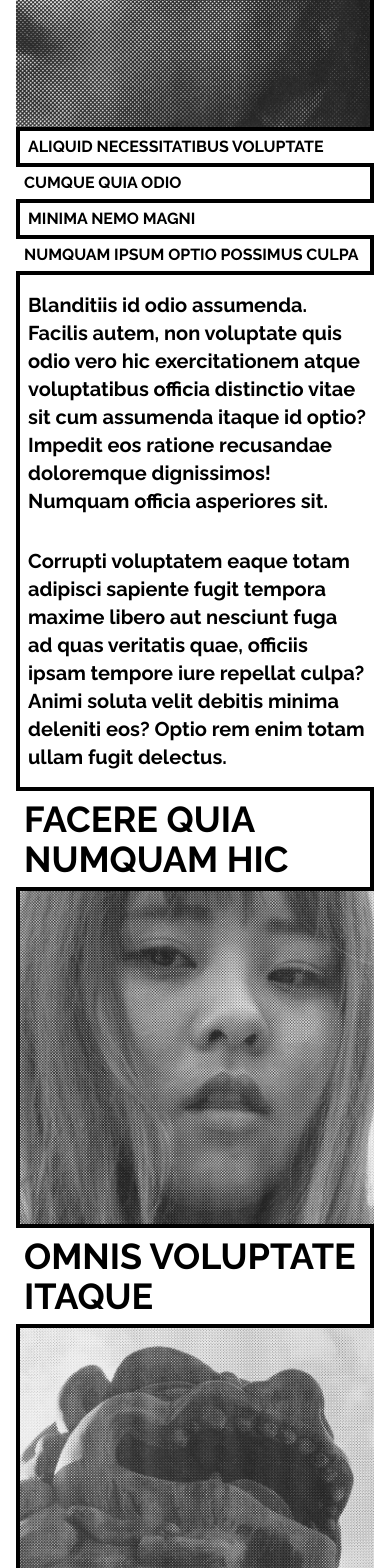
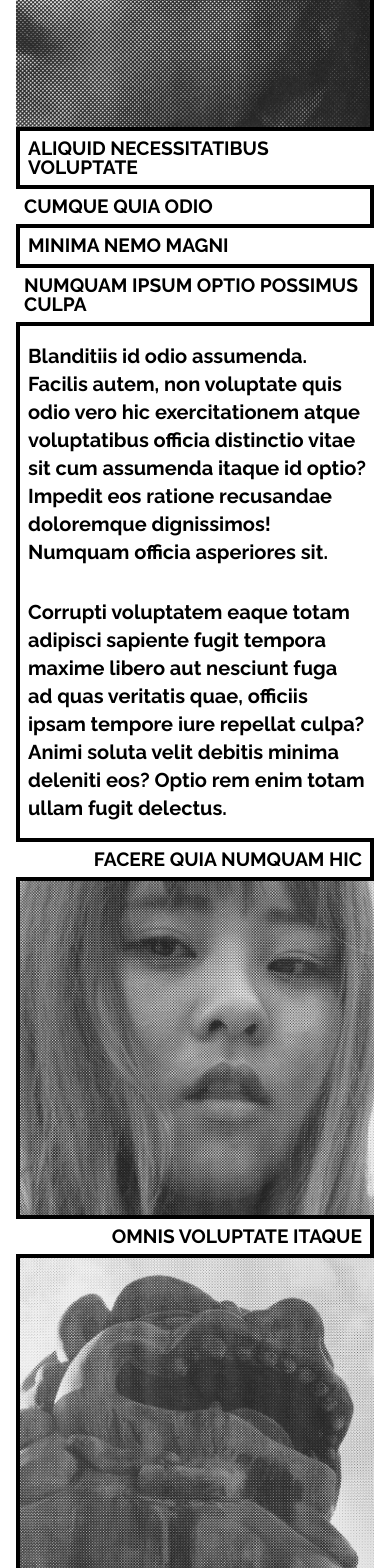
Before and after one commit to mbourjac/react-dark-mode, a React (Vite) app: page / in a window 390 px wide. Shown: the part 780-2348 px from the top of the page. Built offline with nearby package versions, Linux system fonts and the light colour scheme.

Commit message:
fix: fix responsive font sizes of headings

```diff
--- a/src/components/FeaturedProject.tsx
+++ b/src/components/FeaturedProject.tsx
@@ -9,7 +9,10 @@ export const FeaturedProject = ({ id, cover, heading }: ProjectCoverProps) => {
     <Link to={id}>
       <article className="group/highlight">
         <div className="br-border flex justify-end p-2">
-          <Highlight as="h3" elementClassName="text-4xl font-bold uppercase">
+          <Highlight
+            as="h3"
+            elementClassName="text-[clamp(1.2rem,3.5vw,5rem)] font-bold uppercase leading-none"
+          >
             {heading}
           </Highlight>
         </div>
--- a/src/pages/Home/NavSection.tsx
+++ b/src/pages/Home/NavSection.tsx
@@ -3,7 +3,7 @@ import { ArrowLink } from '../../components/ArrowLink';
 export const NavSection = () => {
   return (
     <nav>
-      <ul className="text-[clamp(1rem,3.5vw,5rem)] font-bold uppercase leading-none">
+      <ul className="text-[clamp(1.2rem,3.5vw,5rem)] font-bold uppercase leading-none">
         <li className="bl-border p-2">
           <ArrowLink>Aliquid necessitatibus voluptate</ArrowLink>
         </li>
```
